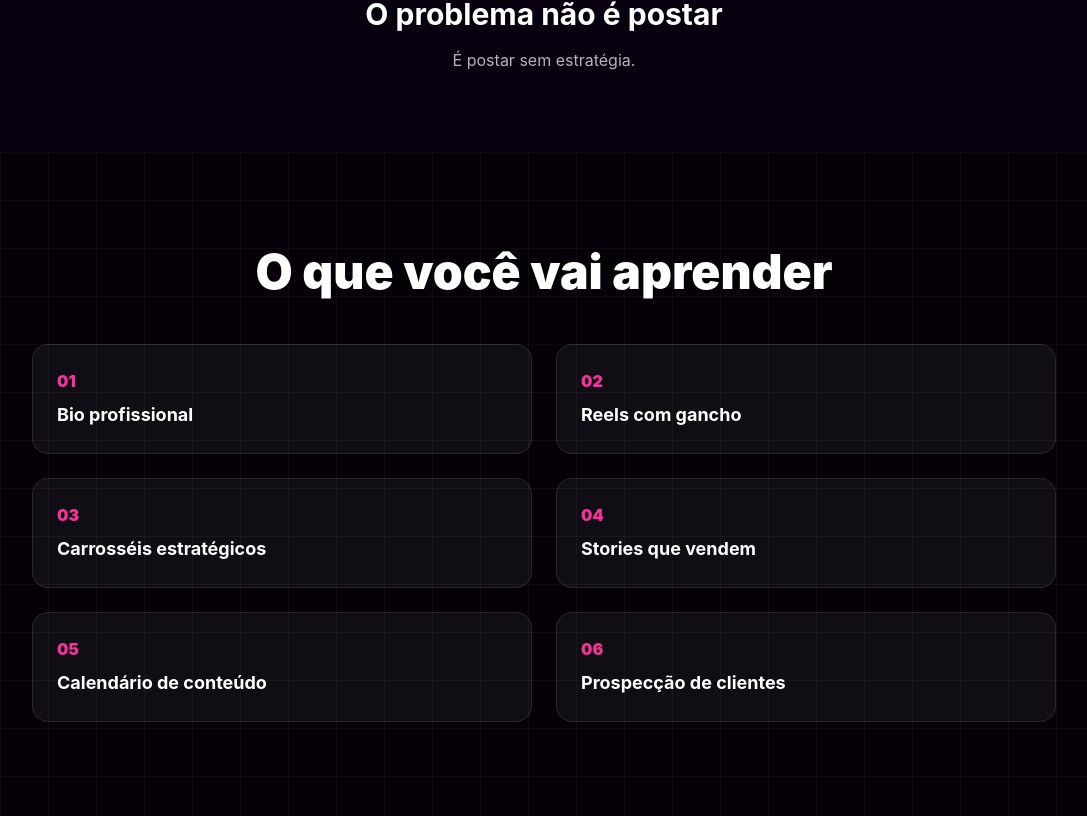
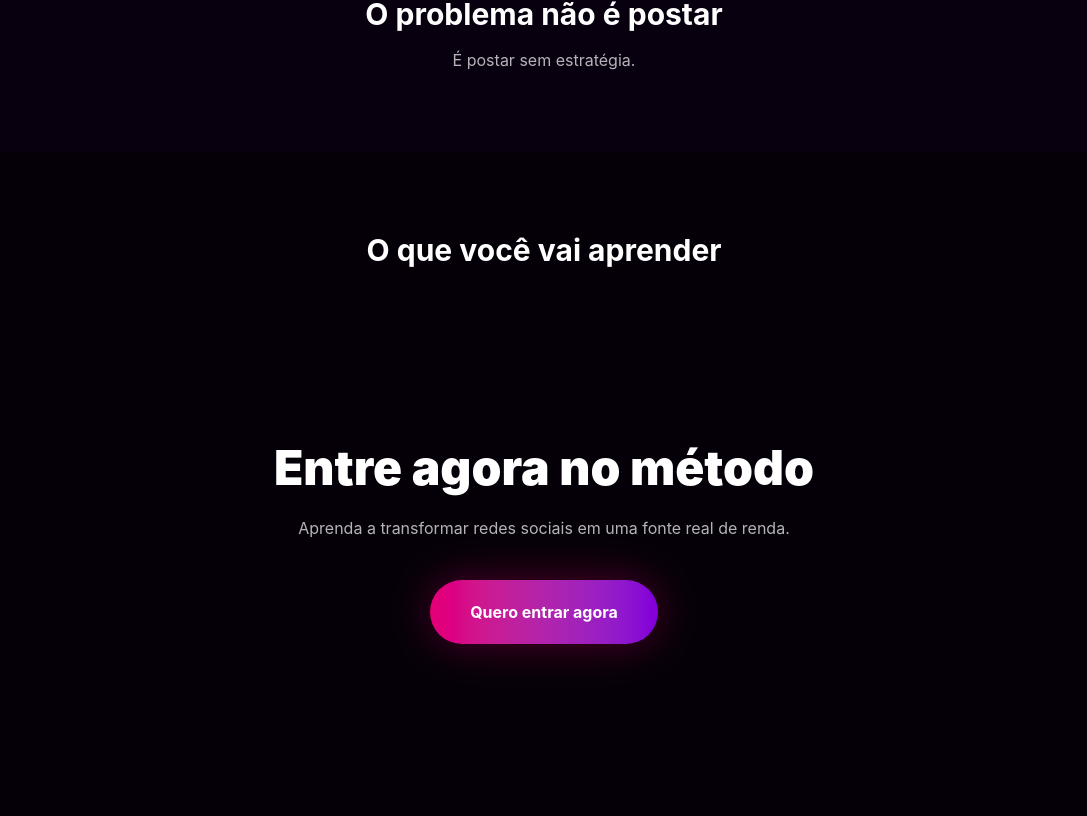
Before and after one commit to marianozyzz/zorygym, a React (Vite) app: page / in a window 1280 px wide. Shown: the part 884-1700 px from the top of the page, without its empty margins (96-1183 px from the left). After the commit the page ends 1624 px from the top, so only its background shows below. Built offline with nearby package versions, Linux system fonts and the light colour scheme.

Commit message:
Update ContentSection.jsx

```diff
--- a/src/sections/ContentSection.jsx
+++ b/src/sections/ContentSection.jsx
@@ -1,26 +1,7 @@
 export default function ContentSection() {
-  const items = [
-    'Bio profissional',
-    'Reels com gancho',
-    'Carrosséis estratégicos',
-    'Stories que vendem',
-    'Calendário de conteúdo',
-    'Prospecção de clientes',
-  ]
-
   return (
-    <section className="px-6 py-24 bg-grid">
-      <div className="max-w-5xl mx-auto">
-        <h2 className="text-3xl md:text-5xl font-black text-center mb-12">O que você vai aprender</h2>
-        <div className="grid md:grid-cols-2 gap-6">
-          {items.map((item, index) => (
-            <div key={index} className="bg-white/5 border border-white/10 p-6 rounded-2xl">
-              <span className="text-pink-500 font-black">0{index + 1}</span>
-              <p className="mt-2 text-lg font-bold">{item}</p>
-            </div>
-          ))}
-        </div>
-      </div>
+    <section className="py-20 text-center">
+      <h2 className="text-3xl font-bold">O que você vai aprender</h2>
     </section>
   )
 }
```
